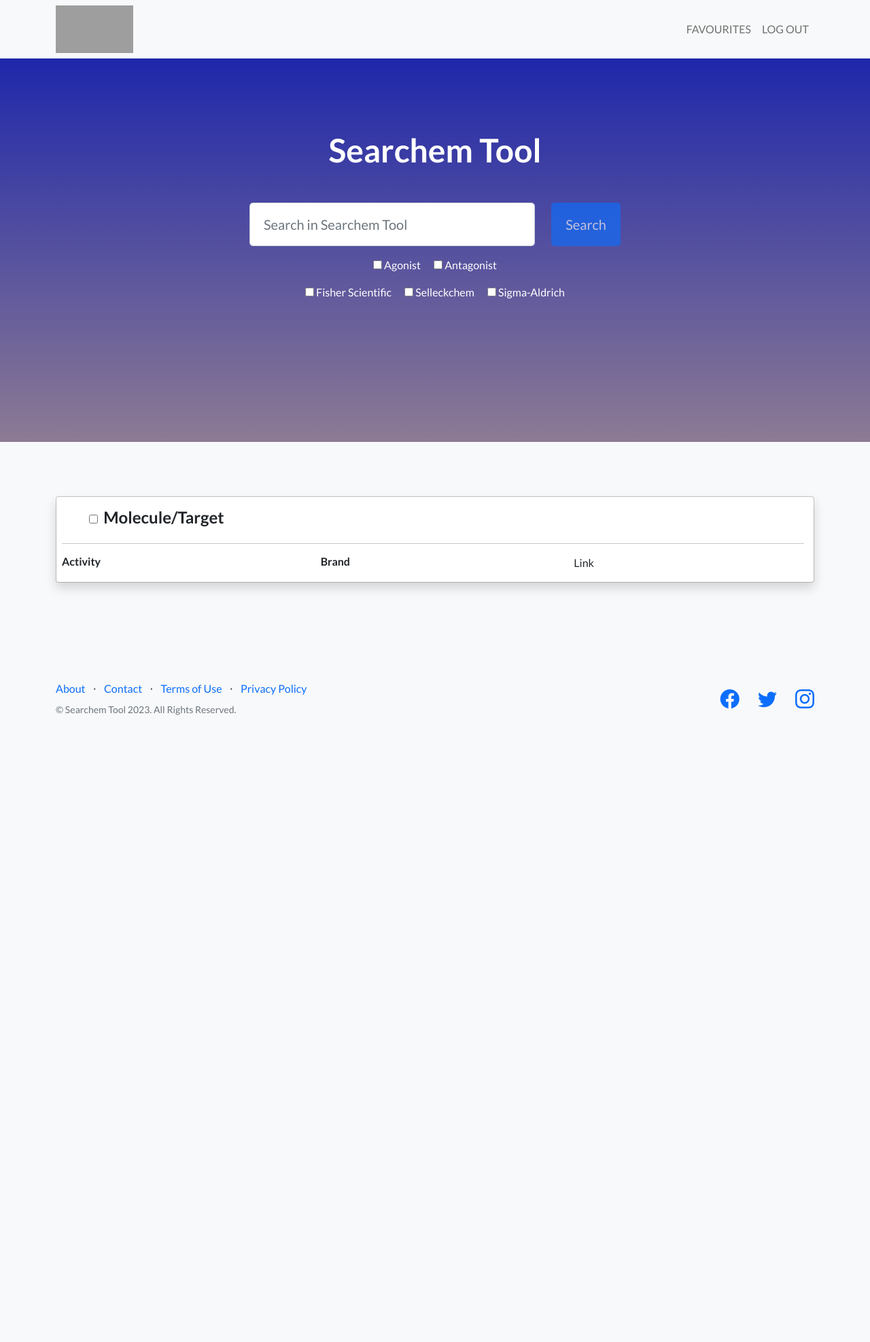
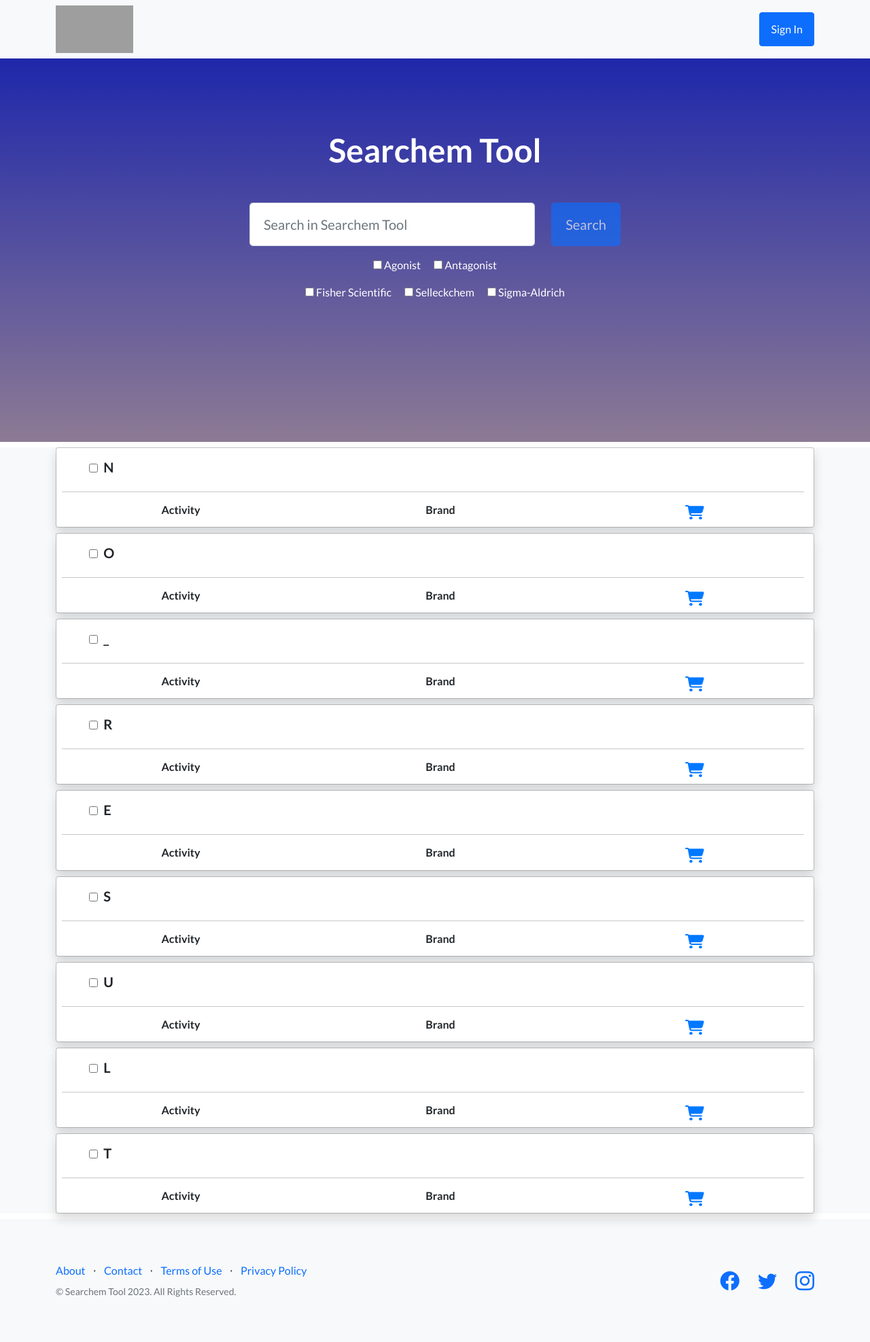
Before and after one commit to pmayog/searchemtool, a Flask app: page /results in a window 1280 px wide. Shown: the whole page at 68% size. Before the commit the page ends 1052 px from the top, so only its background shows below. Run offline with Flask 2, Linux system fonts and the light colour scheme; some libraries are stand-ins or nearby versions; grey boxes are pictures that could not be loaded.

Commit message:
Update output.html

```diff
--- a/templates/output.html
+++ b/templates/output.html
@@ -1,40 +1,19 @@
-<!DOCTYPE html>
-<html lang="en">
-    <head>
-        <meta charset="utf-8" />
-        <meta name="viewport" content="width=device-width, initial-scale=1, shrink-to-fit=no" />
-        <meta name="description" content="" />
-        <meta name="author" content="" />
-        <title>Results</title>
-        <!-- Favicon-->
-        <link rel="icon" type="image/x-icon" href="images/crop-transparent-logo.png" />
-        <!-- Bootstrap icons-->
-        <link href="https://cdn.jsdelivr.net/npm/bootstrap-icons@1.5.0/font/bootstrap-icons.css" rel="stylesheet" type="text/css" />
-        <!-- Google fonts-->
-        <link href="https://fonts.googleapis.com/css?family=Lato:300,400,700,300italic,400italic,700italic" rel="stylesheet" type="text/css" />
-        <!-- Core theme CSS (includes Bootstrap)-->
-        <link href="css/styles.css" rel="stylesheet" />
-    </head>
-    <body id="page-top">
+{% extends './layout.html' %}
+
+{% block title %} Searchem Tool {% endblock %}
+
+{% block nav %}
 <!-- Navigation-->
 <nav class="navbar navbar-light navbar-expand-lg bg-light fixed-top" id="mainNav">
     <div class="container">
-                <a href="user.html"><img class="navbar-brand" src="icons/modified_tranparent_logo.svg" width="114" height="70" alt="..."></img></a>
-                <button class="btn btn-primary navbar-toggler text-white" type="button" data-bs-toggle="collapse" data-bs-target="#navbarResponsive" aria-controls="navbarResponsive" aria-expanded="false" aria-label="Toggle navigation">
-                    User
-                    <i class="fas fa-bars ms-1"></i>
-                </button>
-                <div class="collapse navbar-collapse" id="navbarResponsive">
-                    <ul class="navbar-nav text-uppercase ms-auto py-4 py-lg-0">
-                        <li class="nav-item"><a class="nav-link" href="favourites.html">Favourites</a></li>
-                        <li class="nav-item"> <link href="icons/right-from-bracket-solid.svg"/><a class="nav-link" href="index.html">Log out</a></li>
-                    </ul>
-                </div>
+        <a href="/"><img class="navbar-brand" src="../static/icons/modified_tranparent_logo.svg" width="114" height="70" alt="..." style="margin-left: 0%;"></img></a>
+        <a class="btn btn-primary" href="/signin">Sign In</a>
         </div>
     </div>
 </nav>
+{% endblock %}
 
-
+{% block masthead %}
 <!-- Masthead-->
 <header class="masthead">
     <div class="container position-relative">
@@ -44,11 +23,11 @@
                     <!-- Page heading-->
                     <h1 class="mb-5">Searchem Tool</h1>
                     <!-- Signup form-->
-                            <form class="form-subscribe" id="contactForm" data-sb-form-api-token="API_TOKEN">
+                    <form action="/results" method="post" class="form-subscribe" id="contactForm" data-sb-form-api-token="API_TOKEN">
                         <!-- Email address input-->
                         <div class="row">
                             <div class="col">
-                                        <input class="form-control form-control-lg" id="emailAddress" type="email" placeholder="Search in Searchem Tool" data-sb-validations="required,email" />
+                                <input class="form-control form-control-lg" name="search" type="text" placeholder="Search in Searchem Tool" />
                             </div>
                             <div class="col-auto"><button class="btn btn-primary btn-lg disabled" id="submitButton" type="submit">Search</button></div>
                         </div>
@@ -56,19 +35,19 @@
                         <p></p>
                         <div class="checkbox mb-3 text-white">
                             <label>
-                                        <input type="checkbox" value="agonist"> Agonist
+                                <input type="checkbox" name="agonist"> Agonist
                             </label>
                             <label>
-                                        <input type="checkbox" value="antagonist" class="ms-3"> Antagonist
+                                <input type="checkbox" name="antagonist" class="ms-3"> Antagonist
                             </label>
                             <p></p>
                             <label>
-                                        <input type="checkbox" value="fisher"> Fisher Scientific
+                                <input type="checkbox" name="fisher"> Fisher Scientific
                             </label>
                             <label>
-                                       <input type="checkbox" value="selleckchem" class="ms-3"> Selleckchem
+                               <input type="checkbox" name="selleckchem" class="ms-3"> Selleckchem
                             <label>
-                                          <input type="checkbox" value="sigma" class="ms-3"> Sigma-Aldrich
+                                  <input type="checkbox" name="sigma" class="ms-3"> Sigma-Aldrich
                             </label>
                         </div>
                     </form>
@@ -77,73 +56,48 @@
         </div>
     </div>
 </header>
+{% endblock %}
+{% block body %}
         <!-- Icons Grid-->
-        <section class="features-icons bg-light">
-            <div class="container">
-                <div class="modal-signin position-static d-block" id="modalSignin">
-                    <div >
+        <section class="bg-light">
+        {% for v in search %}
+            {% for r in search[v] %}
+                {% for s in r %}
+                    {% if search == 'no_result' %}
+                    <div class="container text-center my-0">
+                        <h5 class="text-muted">Sorry, any result has been found</h5>
+                    </div>
+                    {% endif %}
+                    <div class="container my-1">
+                        <div class="modal-signin position-static d-block my-2" id="modalSignin">
+                            <div>
                                 <div class="modal-content rounded shadow">
                                     <label for="st1" class="offset-1 mt-3">
-                                <h4><input class="me-2 cb2" type="checkbox" id="st1" value="1">Molecule/Target</h4>
+                                        <h5><input class="me-2 cb2" type="checkbox" id="st1" value="1">{{ s|capitalize }}</h5>
                                     </label>
                                     <hr style="width: 98%;" class="my-7 ms-2">
-                            <div class="row">
-                                <div class="col ms-2">
+                                    <div class="row text-center">
+                                        <div class="col ms-2 mb-2">
                                             <h6>Activity</h6>
                                         </div>
-                                <div class="col ms-2">
+                                        <div class="col ms-2 mb-2">
                                             <h6>Brand</h6>
                                         </div>
-                                <div class="col me-sm-1">
-                                    <p>Link</p>
+                                        <div class="col mb-2 ms-auto">
+                                            <a href="https://www.canva.com" target="_blank"><img src="../static/icons/cart.png" style="height: 80%; width: 8%;"/></a>
                                         </div>
                                     </div>
                                 </div>
                             </div>
                         </div>
                     </div>
+                {% endfor %}
+            {% endfor %}
         </section>
-        <!-- Footer-->
-        <footer class="footer bg-light">
-            <div class="container">
-                <div class="row">
-                    <div class="col-lg-6 h-100 text-center text-lg-start my-auto">
-                        <ul class="list-inline mb-2">
-                            <li class="list-inline-item"><a href="#!">About</a></li>
-                            <li class="list-inline-item">⋅</li>
-                            <li class="list-inline-item"><a href="#!">Contact</a></li>
-                            <li class="list-inline-item">⋅</li>
-                            <li class="list-inline-item"><a href="#!">Terms of Use</a></li>
-                            <li class="list-inline-item">⋅</li>
-                            <li class="list-inline-item"><a href="#!">Privacy Policy</a></li>
-                        </ul>
-                        <p class="text-muted small mb-4 mb-lg-0">&copy; Searchem Tool 2023. All Rights Reserved.</p>
-                    </div>
-                    <div class="col-lg-6 h-100 text-center text-lg-end my-auto">
-                        <ul class="list-inline mb-0">
-                            <li class="list-inline-item me-4">
-                                <a href="#!"><i class="bi-facebook fs-3"></i></a>
-                            </li>
-                            <li class="list-inline-item me-4">
-                                <a href="#!"><i class="bi-twitter fs-3"></i></a>
-                            </li>
-                            <li class="list-inline-item">
-                                <a href="#!"><i class="bi-instagram fs-3"></i></a>
-                            </li>
-                        </ul>
-                    </div>
-                </div>
-            </div>
-        </footer>
-        <!-- Bootstrap core JS-->
-        <script src="js/checkout.js"></script>
-        <script src="https://cdn.jsdelivr.net/npm/bootstrap@5.1.3/dist/js/bootstrap.bundle.min.js"></script>
-        <!-- Core theme JS-->
-        <script src="js/scripts.js"></script>
-        <!-- * * * * * * * * * * * * * * * * * * * * * * * * * * * * * * * * * * * * * * * *-->
-        <!-- * *                               SB Forms JS                               * *-->
-        <!-- * * Activate your form at https://startbootstrap.com/solution/contact-forms * *-->
-        <!-- * * * * * * * * * * * * * * * * * * * * * * * * * * * * * * * * * * * * * * * *-->
-        <script src="https://cdn.startbootstrap.com/sb-forms-latest.js"></script>
-    </body>
+        {% endfor %}
+
+
+
+
+{% endblock %}
 </html>
```
Lines whose indentation alone changed are shown as unchanged.
